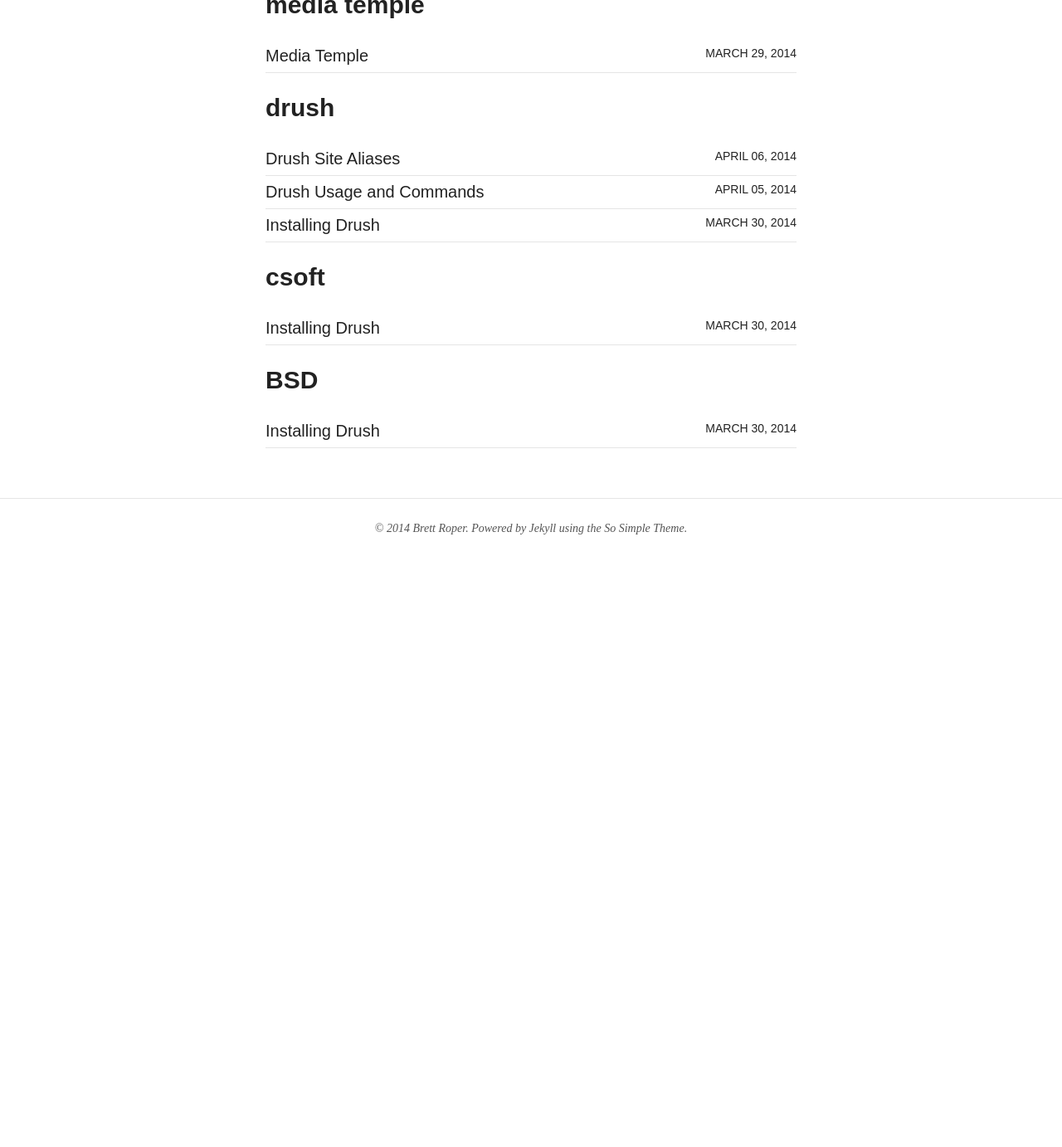
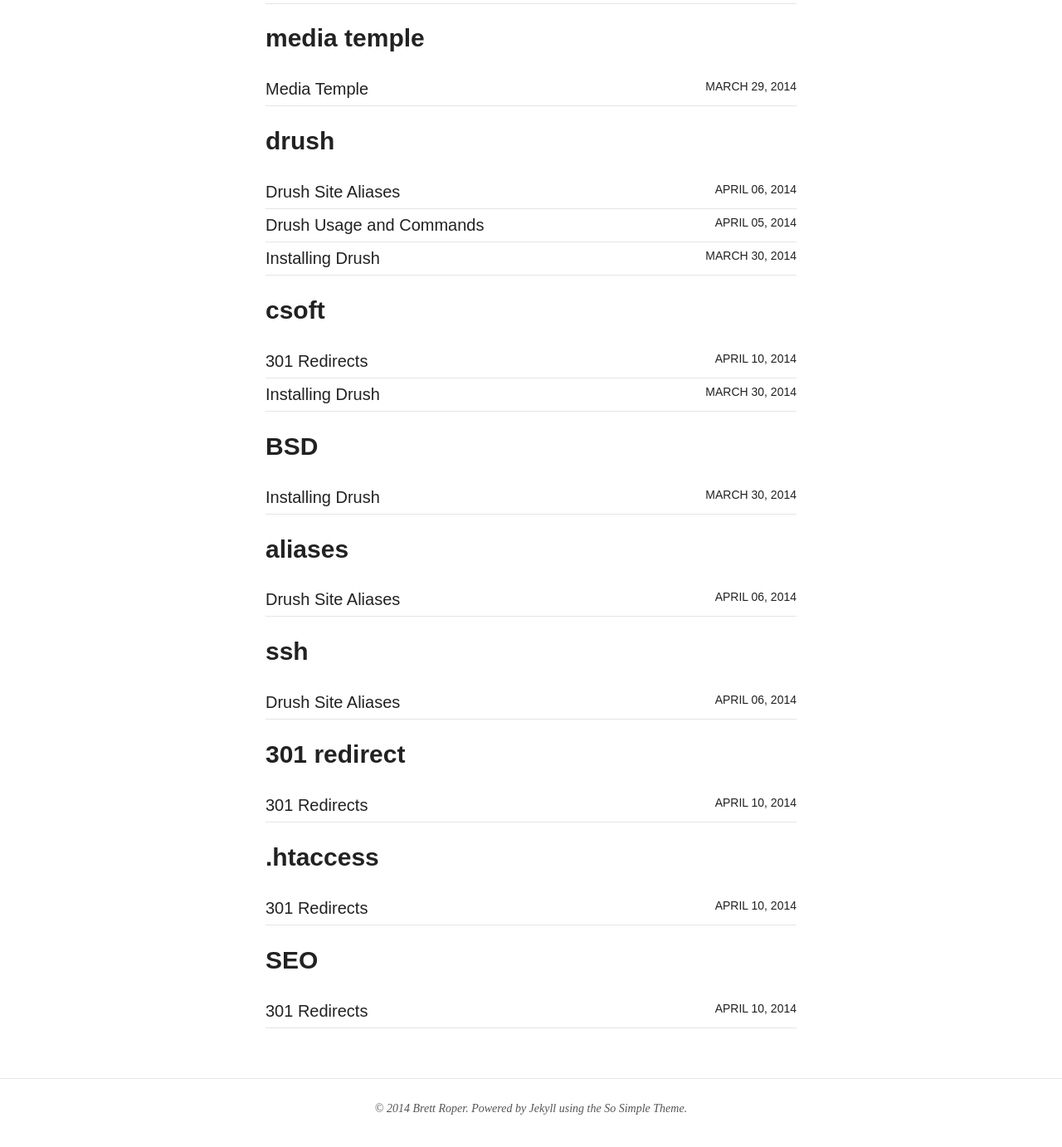
Before and after one commit to eggplantpasta/eggplantpasta.github.io, a Jekyll site: the page built from tags.html, in a window 1280 px wide and 1400 px high, scrolled down 1896 px. Shown: the top 1382 px of the window at 83% size. Built offline with Jekyll 4.4.1, drawn with Linux system fonts in a browser that asks for light colours; nearby versions of some CDN libraries; before the commit the page ends 2597 px from its top, so only the background shows below that; some of the changed text lies outside the part shown.

```diff
--- a/_posts/2014-04-06-drush-aliases.md
+++ b/_posts/2014-04-06-drush-aliases.md
@@ -4,7 +4,7 @@ title: Drush Site Aliases
 description: "Configuring drush site aliases for local and remote sites."
 modified: 2014-04-06
 category: articles
-tags: [drupal, drush]
+tags: [drupal, drush, aliases, ssh]
 share: true
 ---
 
--- /dev/null
+++ b/_posts/2014-04-10-301-redirects.md
@@ -0,0 +1,13 @@
+---
+layout: post
+title: 301 Redirects
+description: "Configuring 301 redirects using .htaccess."
+modified: 2014-04-06
+category: articles
+tags: [drupal, 301 redirect, .htaccess, SEO, csoft]
+share: true
+---
+
+## 301 redirects
+
+## The .htaccess file
```
Also changed, not shown: other parts of _posts/2014-04-06-drush-aliases.md (+2 -3 lines).
